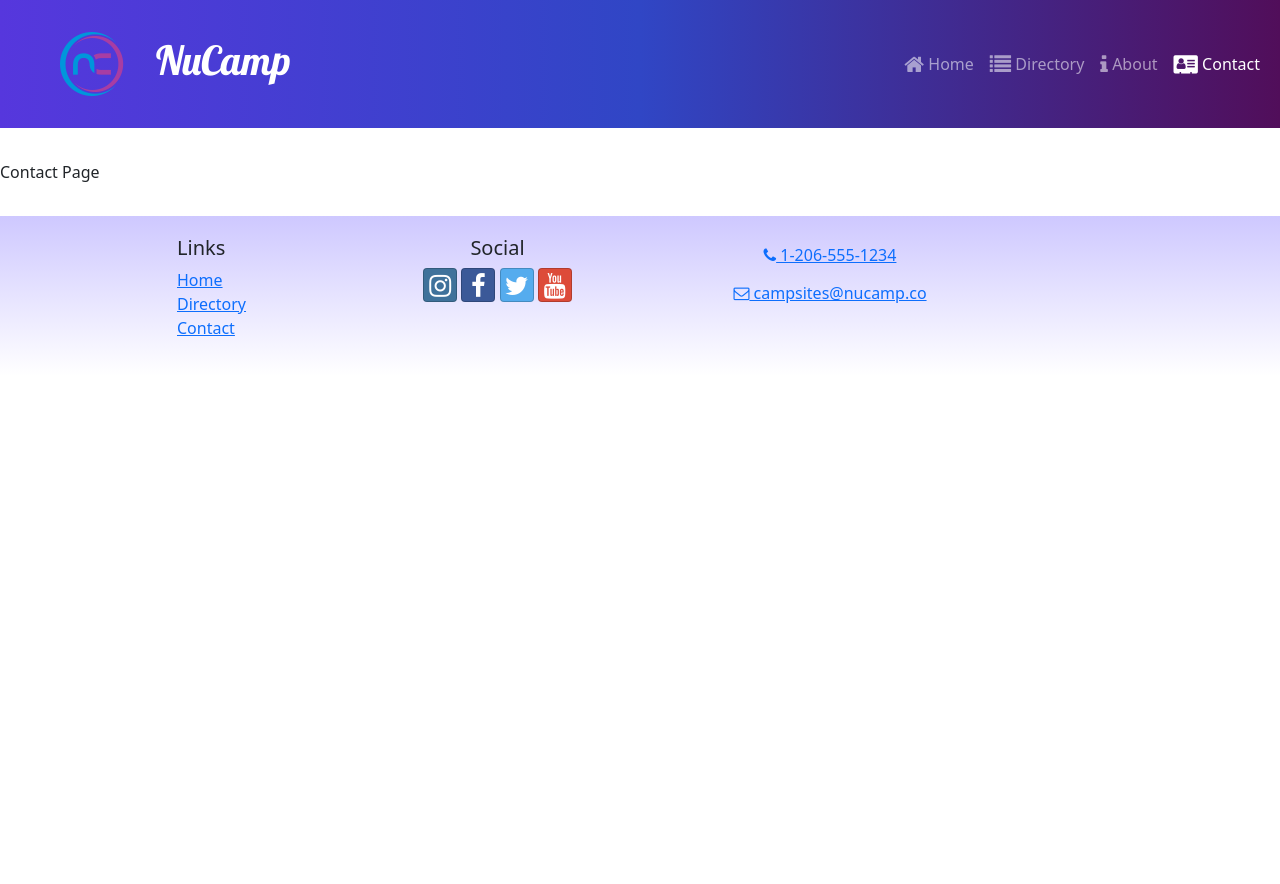
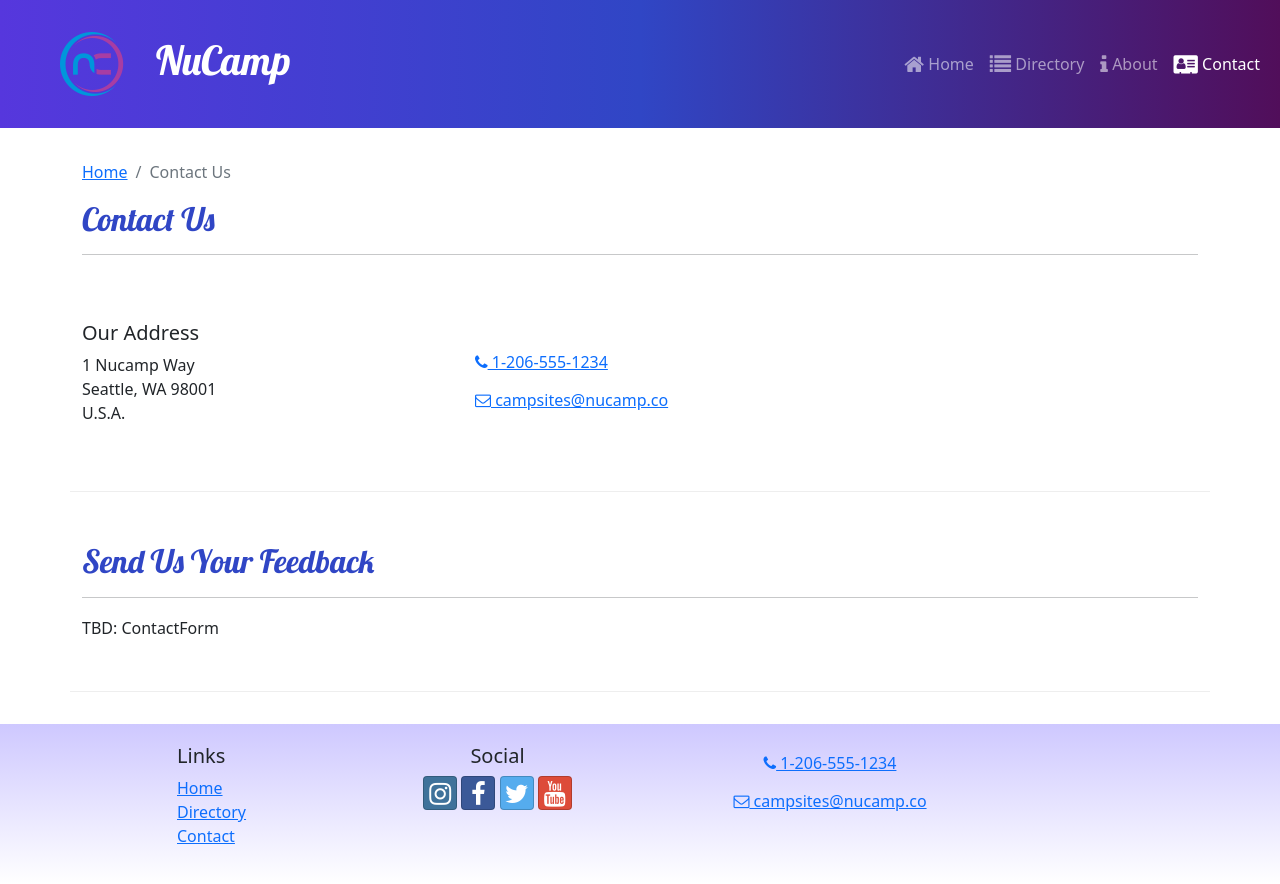
Before and after one commit to fgarciadp/Nucamp-Project-01, a React (Create React App) app: page /contact in a window 1280 px wide. Before the commit the page ends 800 px from the top, so only its background shows below. Built offline with nearby package versions, Linux system fonts and the light colour scheme.

Commit message:
Added ContactPage

```diff
--- a/src/features/display/AnimatedDisplayCard.js
+++ b/src/features/display/AnimatedDisplayCard.js
@@ -10,7 +10,7 @@
     const animatedStyle = useSpring({
         opacity: toggle ? 1 : 0,
         transform: toggle ? 'scale(1,1)' : 'scale(1,0)',
-        config: { duration: 500 },
+        config: { duration: 1000 },
     });
 
     useEffect(() => {
--- a/src/features/display/DisplayList.js
+++ b/src/features/display/DisplayList.js
@@ -12,9 +12,11 @@
         <Row>
             {items.map((item, idx) => {
                 return (
-                    <Col md className='m-1' key={idx}>
-                        <AnimatedDisplayCard item={item} />
-                    </Col>
+                    item && (
+                        <Col md className='m-1' key={idx}>
+                            <AnimatedDisplayCard item={item} />
+                        </Col>
+                    )
                 );
             })}
         </Row>
--- a/src/pages/ContactPage.js
+++ b/src/pages/ContactPage.js
@@ -1,8 +1,49 @@
+import { Container, Col, Row } from "reactstrap";
+import SubHeader from "../components/SubHeader";
+
+
 const ContactPage = () => {
     return (
-        <div>
-            Contact Page
-        </div>
+        <Container>
+            <SubHeader current='Contact Us' />
+            <Row className='row-content align-items-center'>
+                <Col sm='4'>
+                    <h5>Our Address</h5>
+                    <address>
+                        1 Nucamp Way
+                        <br />
+                        Seattle, WA 98001
+                        <br />
+                        U.S.A.
+                    </address>
+                </Col>
+                <Col>
+                    <a
+                        role='button'
+                        className='btn btn-link'
+                        href='tel:+12065551234' >
+                        <i className='fa fa-phone' /> 1-206-555-1234
+                    </a>
+                    <br />
+                    <a
+                        role='button'
+                        className='btn btn-link'
+                        href='mailto:fakeemail@fakeemail.co'
+                    >
+                        <i className='fa fa-envelope-o' /> campsites@nucamp.co
+                    </a>
+                </Col>
+            </Row>
+            <Row className='row-content'>
+                <Col xs='12'>
+                    <h2>Send Us Your Feedback</h2>
+                    <hr/>
+                </Col>
+                <Col md='10'>
+                TBD: ContactForm
+                </Col>
+            </Row>
+        </Container>
     )
 }
 
```
